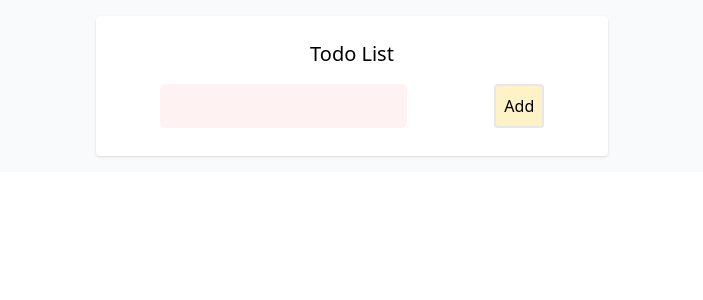
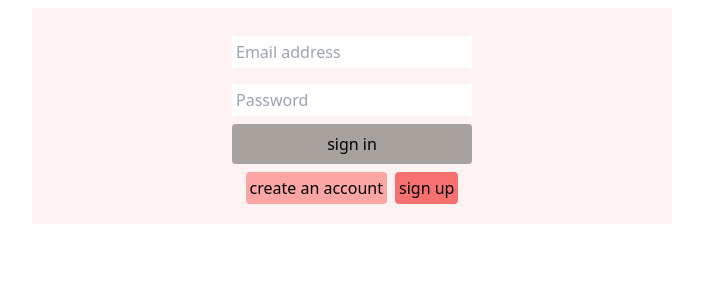
Before and after one commit to eminoz/auth-with-react-redux, a React (Create React App) app: page / in a window 1280 px wide. Shown: the top 300 px of the page, without its empty margins (288-991 px from the left). Built offline with nearby package versions, Linux system fonts and the light colour scheme.

Commit message:
added new future branch

```diff
--- a/src/App.js
+++ b/src/App.js
@@ -1,13 +1,20 @@
-import GetTodo from "./components/GetTodo";
-
+import { useDispatch, useSelector } from "react-redux";
+import UserAuth from "./components/UserAuth";
+import Main from "./components/Main";
+import { userActions } from "./store/user-slice";
 
 import "./index.css";
+import { useEffect } from "react";
 
 function App() {
+  let isAuh = useSelector((state) => state.todox.isAuth);
+  const dispatch = useDispatch();
+
+  useEffect(() => {
+    dispatch(userActions.fetchUserFromLocal());
+  }, [isAuh, dispatch]);
   return (
-    <div className="flex flex-col">
-      <GetTodo />
-    </div>
+    <div className="flex flex-col">{!isAuh ? <UserAuth /> : <Main />}</div>
   );
 }
 
--- a/src/components/CreateTodo.js
+++ b/src/components/CreateTodo.js
@@ -1,6 +1,6 @@
 import React, { useState } from "react";
-import { useDispatch, useSelector } from "react-redux";
-import { todoActions } from "../store/todo-slice";
+import { useDispatch,  } from "react-redux";
+import { userActions } from "../store/user-slice";
 import "../index.css";
 import Input from "../UI/Input";
 function CreateTodo() {
@@ -16,7 +16,7 @@ function CreateTodo() {
       alert("todo must not be empty");
       return;
     }
-    dispatch(todoActions.createTodo({ name: todo }));
+    dispatch(userActions.createTodo({ name: todo }));
     setTodo("");
   };
 
--- a/src/components/GetTodo.js
+++ b/src/components/GetTodo.js
@@ -1,7 +1,7 @@
 import React from "react";
 import { useDispatch, useSelector } from "react-redux";
 import "../index.css";
-import { todoActions } from "../store/todo-slice";
+import { userActions } from "../store/user-slice";
 import CreateTodo from "./CreateTodo";
 
 function GetTodo() {
@@ -9,7 +9,7 @@ function GetTodo() {
   const dispatch = useDispatch();
   const deleteTodo = (e) => {
     const bi = e.target.id;
-    dispatch(todoActions.deleteTodo(bi));
+    dispatch(userActions.deleteTodo(bi));
   };
   return (
     <div>
--- /dev/null
+++ b/src/components/Main.js
@@ -0,0 +1,9 @@
+import React from 'react'
+
+function Main() {
+  return (
+    <div>Main</div>
+  )
+}
+
+export default Main
--- a/src/components/PostUser.js
+++ b/src/components/PostUser.js
@@ -6,8 +6,9 @@ function PostUser() {
   const [password, setPassword] = useState("");
   const [name, setName] = useState("");
   const [email, setEmail] = useState("");
+  const [role, setRole] = useState("user");
 
-  const creatUser = async ({ name, email, password }) => {
+  const creatUser = async ({ name, email, password, role }) => {
     const options = {
       url: `http://localhost:8090/api/user/create`,
       method: "POST",
@@ -54,7 +55,7 @@ function PostUser() {
         </label>
         <button
           onClick={() => {
-            creatUser({ name, email, password });
+            creatUser({ name, email, password, role });
           }}
         >
           Post
--- /dev/null
+++ b/src/components/UserAuth.js
@@ -0,0 +1,79 @@
+import React, { useEffect, useState } from "react";
+import { useDispatch, useSelector } from "react-redux";
+import "../index.css";
+import { userActions } from "../store/user-slice";
+function UserAuth() {
+  const [password, setPassword] = useState("");
+  const [name, setName] = useState("");
+  const [email, setEmail] = useState("");
+  const [isSingedUp, setisSingedUp] = useState(false);
+
+  const dispatch = useDispatch();
+
+  const afterSubmission = (event) => {
+    event.preventDefault();
+  };
+
+  return (
+    <>
+      <div className="flex justify-center">
+        <div className="w-6/12 m-2  rounded flex justify-center bg-red-50">
+          <form
+            onSubmit={afterSubmission}
+            className="m-2  flex flex-col h-100 justify-around   m-5"
+          >
+            {isSingedUp && (
+              <input
+                className="mb-2 rounded p-1"
+                value={name}
+                onChange={(e) => setName(e.target.value)}
+                placeholder="Name"
+                type="text"
+                name="firstName"
+              />
+            )}
+
+            <input
+              value={email}
+              className="mb-2 rounded p-1 mt-2"
+              onChange={(e) => setEmail(e.target.value)}
+              placeholder="Email address"
+              type="email"
+              name="email"
+            />
+            <input
+              className="mt-2 rounded p-1"
+              value={password}
+              onChange={(e) => setPassword(e.target.value)}
+              placeholder="Password"
+              type="password"
+              name="password"
+            />
+
+            <button className="bg-stone-400 mt-2 mb-2 rounded p-2">
+              {isSingedUp ? <p>sign up</p> : <p>sign in </p>}
+            </button>
+
+            <div className="flex flex justify-center w-60 min-w-full flex-row ">
+              {isSingedUp ? (
+                <p className=" bg-red-300 rounded p-1">got an account </p>
+              ) : (
+                <p className=" bg-red-300 rounded p-1">create an account </p>
+              )}
+              <button
+                className="ml-2 rounded bg-red-400 p-1"
+                onClick={() => {
+                  setisSingedUp(!isSingedUp);
+                }}
+              >
+                {isSingedUp ? <p>sign in</p> : <p>sign up </p>}
+              </button>
+            </div>
+          </form>
+        </div>
+      </div>
+    </>
+  );
+}
+
+export default UserAuth;
--- a/src/store/index.js
+++ b/src/store/index.js
@@ -1,5 +1,5 @@
 import { configureStore } from "@reduxjs/toolkit";
-import todoActions from "./todo-slice";
+import todoActions from "./user-slice";
 
 const store = configureStore({
   reducer: { todox: todoActions.reducer },
--- a/src/store/todo-slice.js
+++ /dev/null
@@ -1,46 +0,0 @@
-import { createSlice } from "@reduxjs/toolkit";
-import axios from "axios";
-
-const todoSlice = createSlice({
-  name: "todo",
-  initialState: {
-    todo: [],
-    user: null,
-  },
-  reducers: {
-    getUser(state) {
-      const getUserByEmail = async (email) => {
-        const response = await axios.get(
-          `http://localhost:8090/api/user/getUser/fatih@gmail.com`,
-          {
-            headers: {
-              Accept: "application/json",
-              "Content-Type": "application/json;charset=UTF-8",
-            },
-            mode: "cors",
-          }
-        );
-
-        return response;
-      };
-      const users = getUserByEmail();
-      users.then((e) => {
-        console.log(e.data);
-        state.user = e.data;
-      });
-    },
-
-    createTodo(state, action) {
-      const t = action.payload.name;
-
-      state.todo = [...state.todo, t];
-      console.log(state.todo);
-    },
-    deleteTodo(state, action) {
-      const veri = action.payload;
-      state.todo = state.todo.filter((e) => e !== veri);
-    },
-  },
-});
-export const todoActions = todoSlice.actions;
-export default todoSlice;
--- /dev/null
+++ b/src/store/user-slice.js
@@ -0,0 +1,25 @@
+import { createSlice } from "@reduxjs/toolkit";
+
+const userSlice = createSlice({
+  name: "user",
+  initialState: {
+    user: {},
+    isAuth: false,
+    token: null,
+  },
+  reducers: {
+    fetchUserFromLocal(state) {
+      var userFromlocal = localStorage.getItem("token");
+      const localUser = JSON.parse(userFromlocal);
+      if (localUser) {
+        state.token = localUser;
+        state.isAuth = true;
+      }
+      console.log("local is bos");
+
+      return;
+    },
+  },
+});
+export const userActions = userSlice.actions;
+export default userSlice;
```
Also changed, not shown: src/store/user-actions.js (added).
